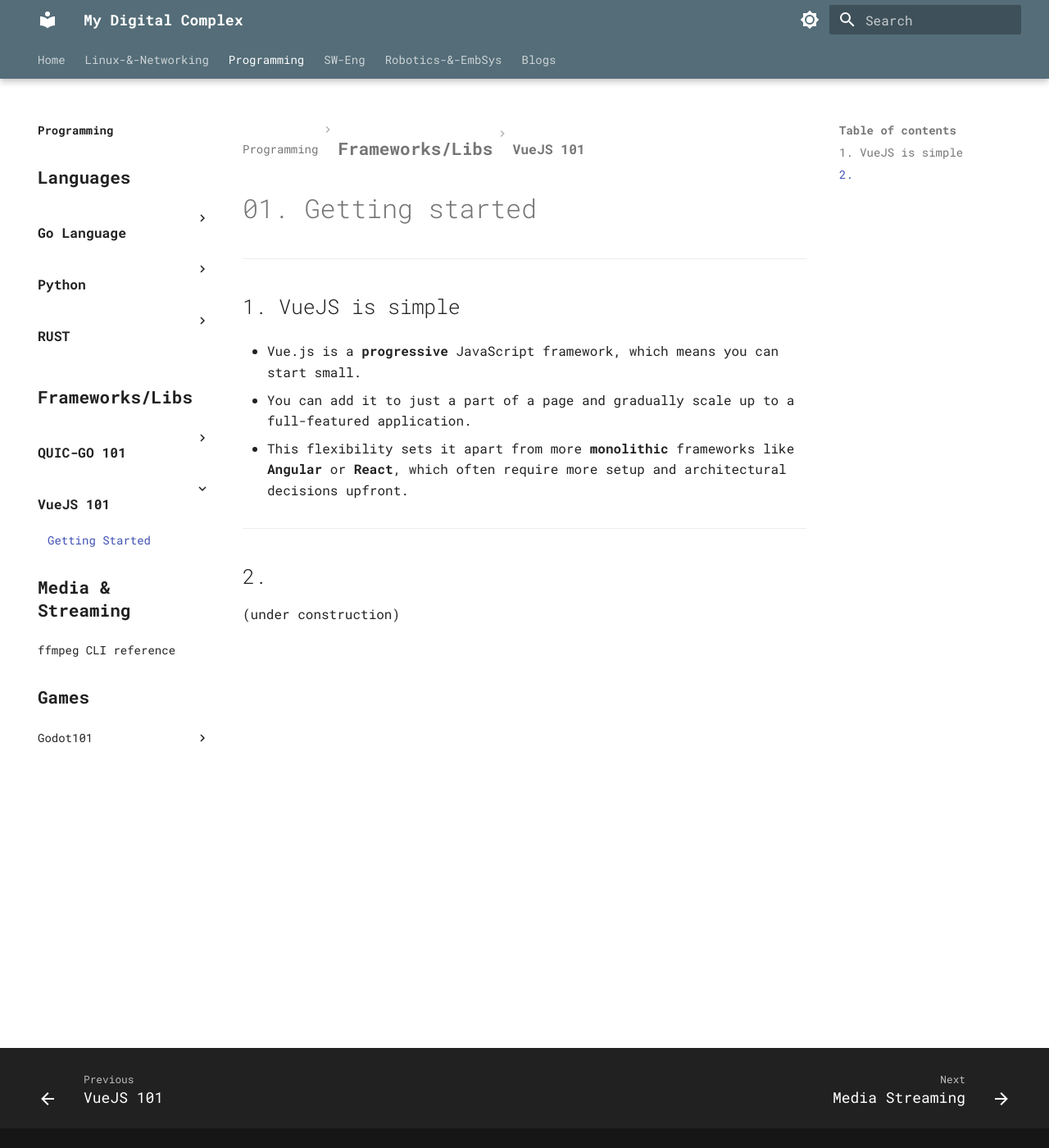
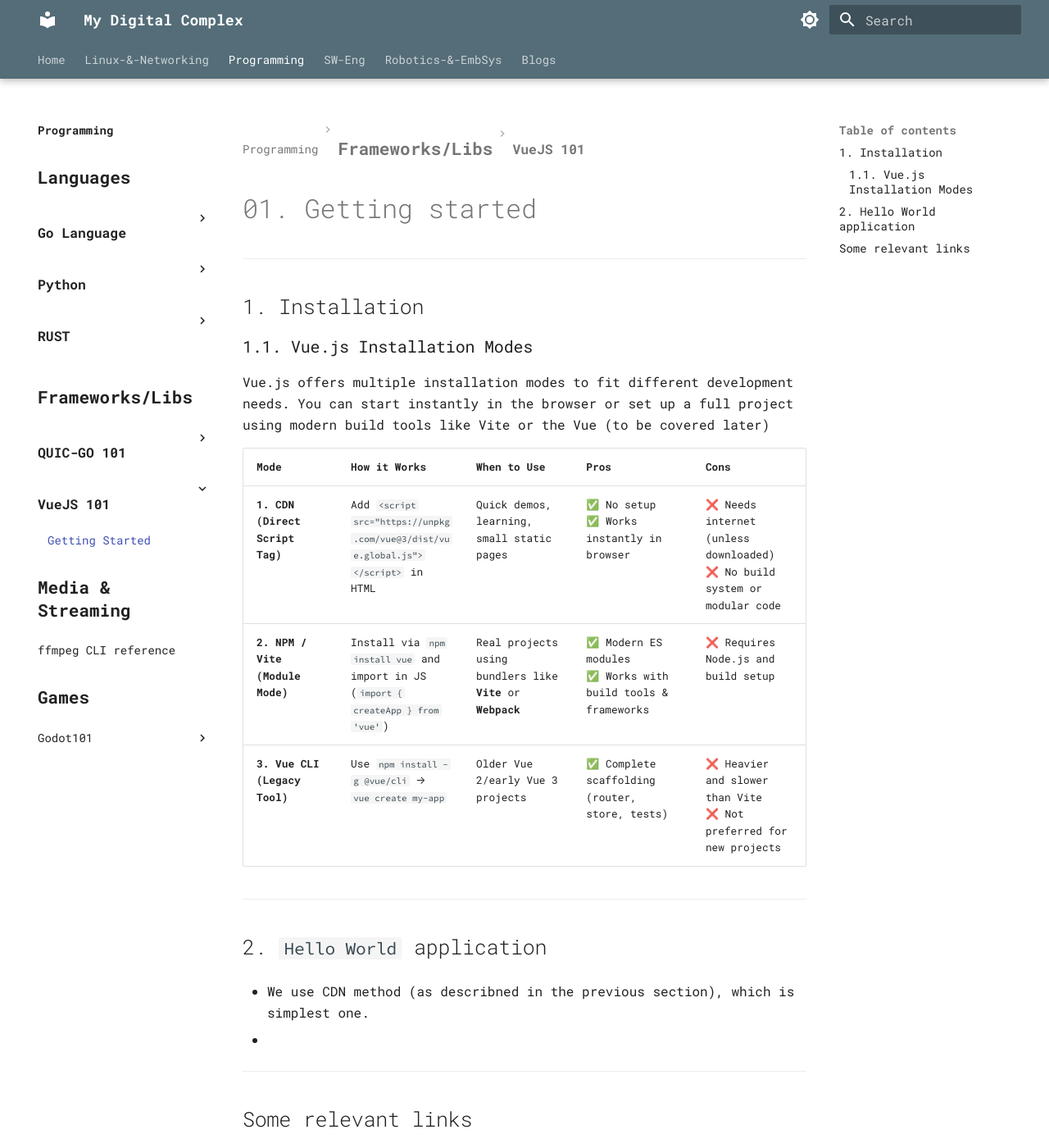
Before and after one commit to alohamujeeb/alohamujeeb.github.io, an MkDocs documentation site: the page built from docs/programming/web/vuejs/01-getting_started.md, in a window 1280 px wide and 1400 px high. Shown: the whole window at 82% size. Built offline with MkDocs 1.6.1 and Material for MkDocs 9.7.7, drawn with Linux system fonts in a browser that asks for light colours; some of the changed text lies outside the part shown.

Commit message:
file restructuring

````diff
--- a/docs/programming/web/vuejs/01-getting_started.md
+++ b/docs/programming/web/vuejs/01-getting_started.md
@@ -5,16 +5,35 @@
 
 # 01. Getting started
 
+---
+## 1. Installation
+
+### 1.1. Vue.js Installation Modes
+
+Vue.js offers multiple installation modes to fit different development needs.
+You can start instantly in the browser or set up a full project using modern build tools like Vite or the Vue (to be covered later)
+
+
+| Mode | How it Works | When to Use | Pros | Cons |
+|------|---------------|-------------|------|------|
+| **1. CDN (Direct Script Tag)** | Add `<script src="https://unpkg.com/vue@3/dist/vue.global.js"></script>` in HTML | Quick demos, learning, small static pages | ✅ No setup<br>✅ Works instantly in browser | ❌ Needs internet (unless downloaded)<br>❌ No build system or modular code |
+| **2. NPM / Vite (Module Mode)** | Install via `npm install vue` and import in JS (`import { createApp } from 'vue'`) | Real projects using bundlers like **Vite** or **Webpack** | ✅ Modern ES modules<br>✅ Works with build tools & frameworks | ❌ Requires Node.js and build setup |
+| **3. Vue CLI (Legacy Tool)** | Use `npm install -g @vue/cli` → `vue create my-app` | Older Vue 2/early Vue 3 projects | ✅ Complete scaffolding (router, store, tests) | ❌ Heavier and slower than Vite<br>❌ Not preferred for new projects |
 
 ---
-## 1. VueJS is simple
+## 2. ```Hello World``` application
 
-- Vue.js is a **progressive** JavaScript framework, which means you can start small.
+- We use CDN method (as describned in the previous section), which is simplest one.
 
-- You can add it to just a part of a page and gradually scale up to a full-featured application.
+-
 
-- This flexibility sets it apart from more **monolithic** frameworks like **Angular** or **React**, which often require more setup and architectural decisions upfront.
+
+
+
 
 ---
-## 2.
-(under construction)
+## Some relevant links
+
+[vue official website](https://vuejs.org/)
+
+[vue playground](https://play.vuejs.org)
````
Also changed, not shown: docs/merlin/index.md (+6 -0 lines), docs/merlin/zz-vuejs-vanilla.md (added, +69 -0 lines), docs/programming/web/vuejs/index.md (+28 -0 lines).
